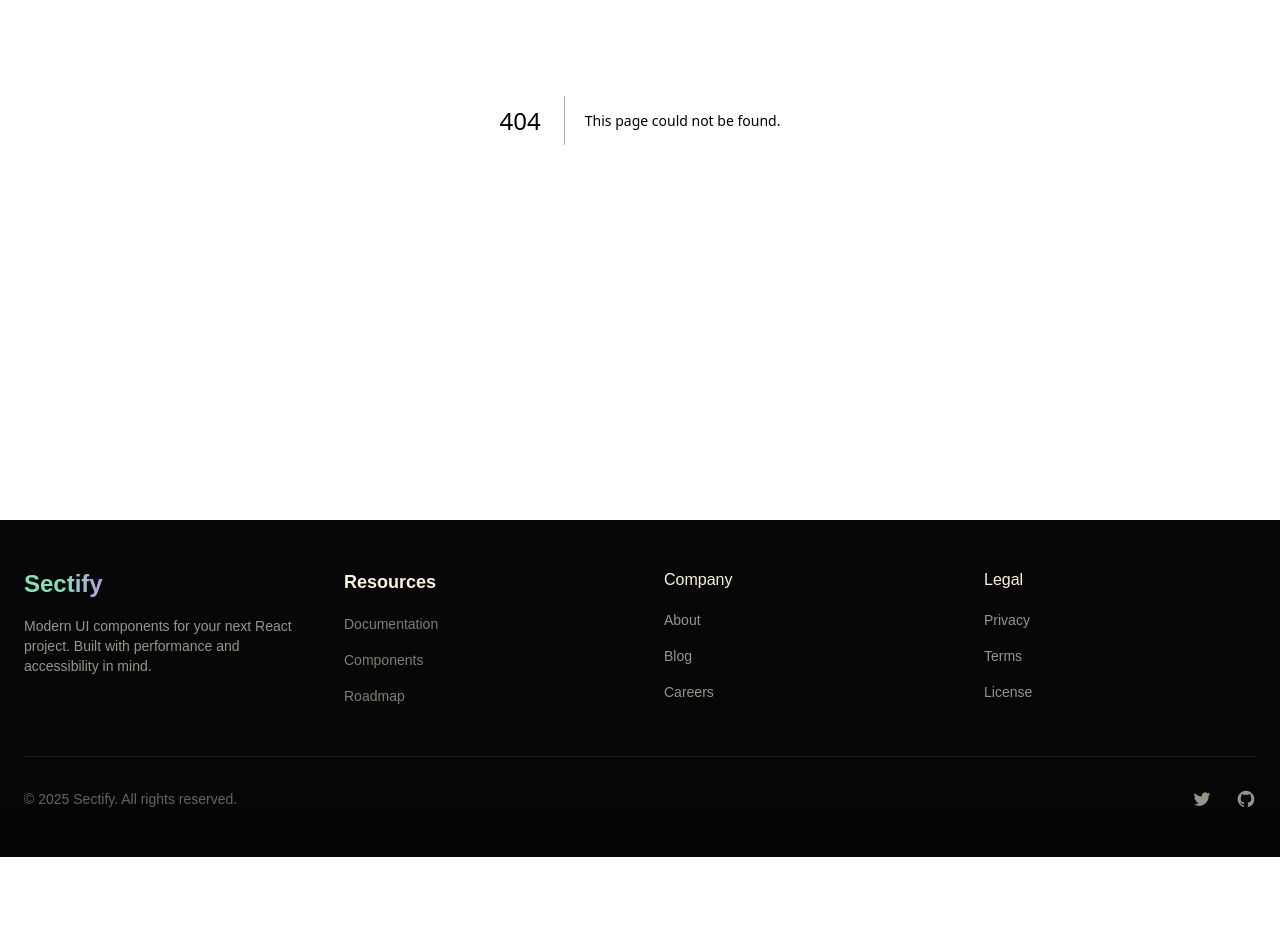
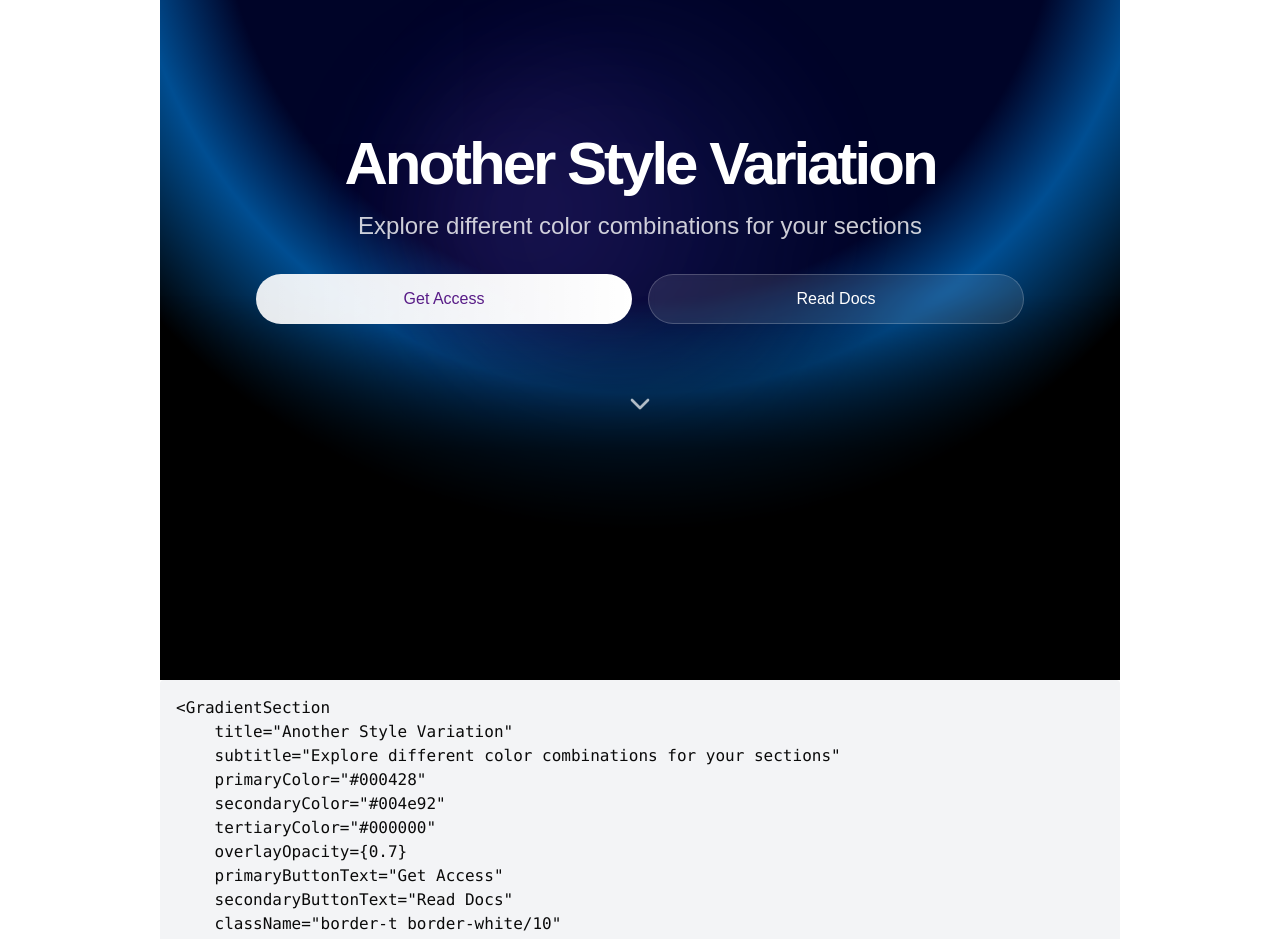
Before and after one commit to RubenGullborg/Sectify, a Next.js app: page /radial in a window 1280 px wide. Before the commit this address had no page. Shown: the part 280-1219 px from the top of the page. Before the commit the page ends 1137 px from the top, so only its background shows below. Built offline with nearby package versions, Linux system fonts and the light colour scheme; a web font is replaced by a local one.

Commit message:
Add radial first component draft

```diff
--- /dev/null
+++ b/src/app/(routes)/radial/page.tsx
@@ -0,0 +1,47 @@
+import { GradientSection } from "@/components/sections/radial/radial-section";
+
+export default function radialPage() {
+  return (
+    <div className="container mx-auto p-40 rounded-3xl">
+      <GradientSection
+        title="Another Style Variation"
+        subtitle="Explore different color combinations for your sections"
+        primaryColor="#000428"
+        secondaryColor="#004e92"
+        tertiaryColor="#000000"
+        overlayOpacity={0.7}
+        primaryButtonText="Get Access"
+        secondaryButtonText="Read Docs"
+        className="border-t border-white/10"
+      />
+      <pre className="bg-gray-100 p-4 rounded">
+        <code>
+          {`<GradientSection
+    title="Another Style Variation"
+    subtitle="Explore different color combinations for your sections"
+    primaryColor="#000428"
+    secondaryColor="#004e92"
+    tertiaryColor="#000000"
+    overlayOpacity={0.7}
+    primaryButtonText="Get Access"
+    secondaryButtonText="Read Docs"
+    className="border-t border-white/10"
+/>`}
+        </code>
+      </pre>
+      <GradientSection
+        title="Another Style Variation"
+        subtitle="Explore different color combinations for your sections"
+        primaryColor="#000428"
+        secondaryColor="#493d82"
+        tertiaryColor="#000000"
+        overlayOpacity={0.7}
+        primaryButtonText="Get Access"
+        secondaryButtonText="Read Docs"
+        className="border-t border-white/10"
+      />
+    </div>
+
+
+  );
+}
--- /dev/null
+++ b/src/components/sections/radial/radial-section.tsx
@@ -0,0 +1,100 @@
+"use client"
+
+import type React from "react"
+import { ChevronDown } from "lucide-react"
+
+interface GradientSectionProps {
+  title?: string
+  subtitle?: string
+  primaryColor?: string
+  secondaryColor?: string
+  tertiaryColor?: string
+  overlayOpacity?: number
+  fullHeight?: boolean
+  primaryButtonText?: string
+  secondaryButtonText?: string
+  onPrimaryClick?: () => void
+  onSecondaryClick?: () => void
+  className?: string
+  children?: React.ReactNode
+}
+
+export function GradientSection({
+  title = "Elevate Your Experience",
+  subtitle = "Discover a new dimension of possibilities with our innovative solutions",
+  primaryColor = "#26004d",
+  secondaryColor = "#6b00d6",
+  tertiaryColor = "#06000d",
+  overlayOpacity = 0.5,
+  fullHeight = true,
+  primaryButtonText = "Get Started",
+  secondaryButtonText = "Learn More",
+  onPrimaryClick,
+  onSecondaryClick,
+  className = "",
+  children,
+}: GradientSectionProps) {
+  const scrollToContent = () => {
+    window.scrollBy({
+      top: window.innerHeight,
+      behavior: "smooth",
+    })
+  }
+
+  return (
+    <section
+      className={`relative flex flex-col items-center justify-center w-full overflow-hidden ${fullHeight ? "min-h-screen" : "py-24"} ${className}`}
+      style={{
+        backgroundImage: `radial-gradient(circle at top, ${primaryColor} 45%, ${secondaryColor} 55%, ${tertiaryColor} 70%)`,
+      }}
+    >
+      <div className="relative z-10 container px-4 md:px-6 py-10 mx-auto text-center">
+        {title && (
+          <h2 className="text-4xl md:text-5xl lg:text-6xl font-bold tracking-tighter mb-4 text-white">{title}</h2>
+        )}
+        {subtitle && <p className="text-xl md:text-2xl text-white/80 max-w-3xl mx-auto mb-8">{subtitle}</p>}
+
+        {children || (
+          <div className="flex flex-col items-center gap-6 mt-8">
+            <div className="grid grid-cols-1 md:grid-cols-2 gap-4 w-full max-w-3xl">
+              <button
+                onClick={onPrimaryClick}
+                className="px-8 py-3 rounded-full text-base font-medium transition-all
+                bg-gradient-to-r from-white/90 to-white
+                text-purple-900 hover:shadow-lg hover:shadow-white/20
+                hover:translate-y-[-2px] active:translate-y-[0px]"
+              >
+                {primaryButtonText}
+              </button>
+              <button
+                onClick={onSecondaryClick}
+                className="px-8 py-3 rounded-full text-base font-medium transition-all
+                bg-white/10 backdrop-blur-sm border border-white/20
+                text-white hover:bg-white/20 hover:shadow-lg hover:shadow-white/10
+                hover:translate-y-[-2px] active:translate-y-[0px]"
+              >
+                {secondaryButtonText}
+              </button>
+            </div>
+
+            <div className="mt-12 animate-bounce cursor-pointer" onClick={scrollToContent}>
+              <ChevronDown className="h-8 w-8 text-white/70" />
+            </div>
+          </div>
+        )}
+      </div>
+
+      {/* Floating elements for visual interest */}
+      <div className="absolute top-1/4 left-1/4 w-64 h-64 rounded-full bg-purple-500/10 blur-3xl animate-pulse" />
+      <div className="absolute bottom-1/3 right-1/3 w-96 h-96 rounded-full bg-indigo-500/10 blur-3xl animate-pulse delay-700" />
+
+      {/* Bottom gradient overlay */}
+      <div
+        className="absolute bottom-0 left-0 right-0 h-96 z-[1]"
+        style={{
+          background: `linear-gradient(to bottom, rgba(0,0,0,0), rgba(0,0,0,${overlayOpacity}) 40%, #000000)`,
+        }}
+      />
+    </section>
+  )
+}
```
